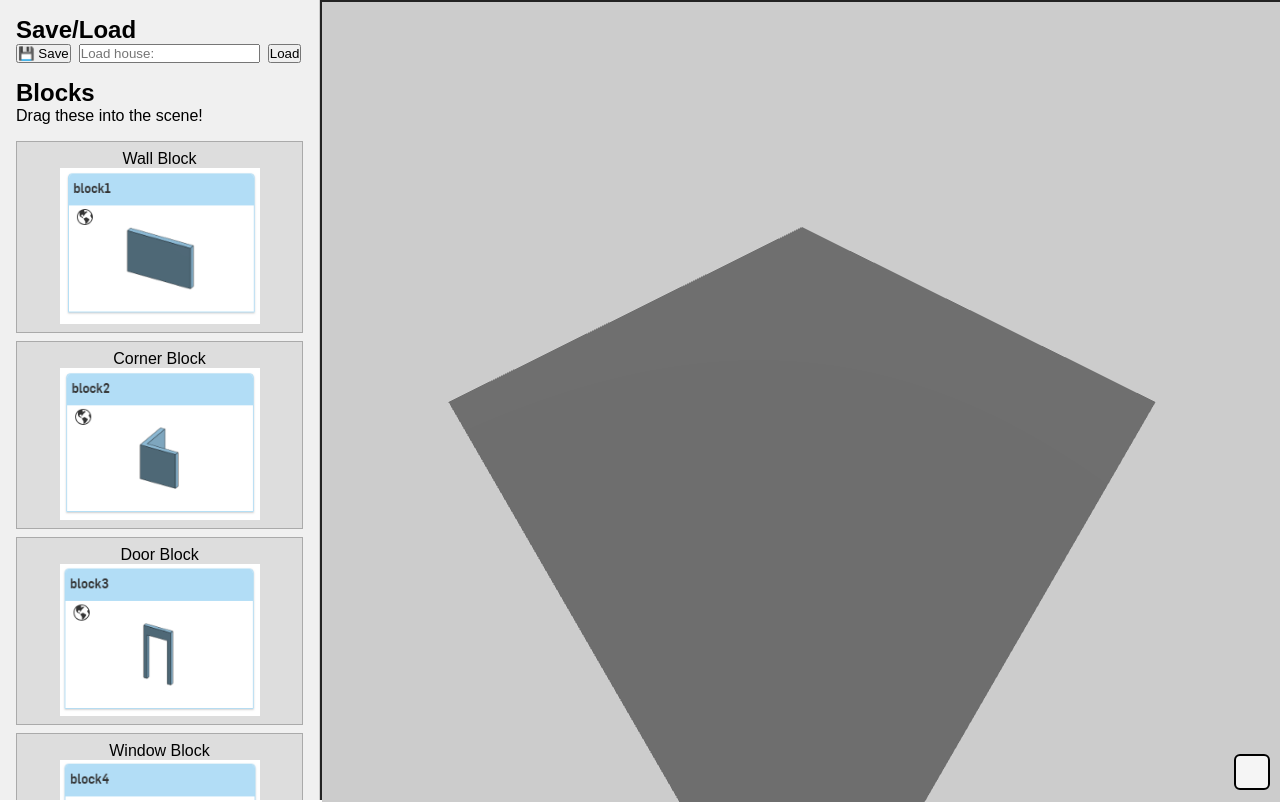
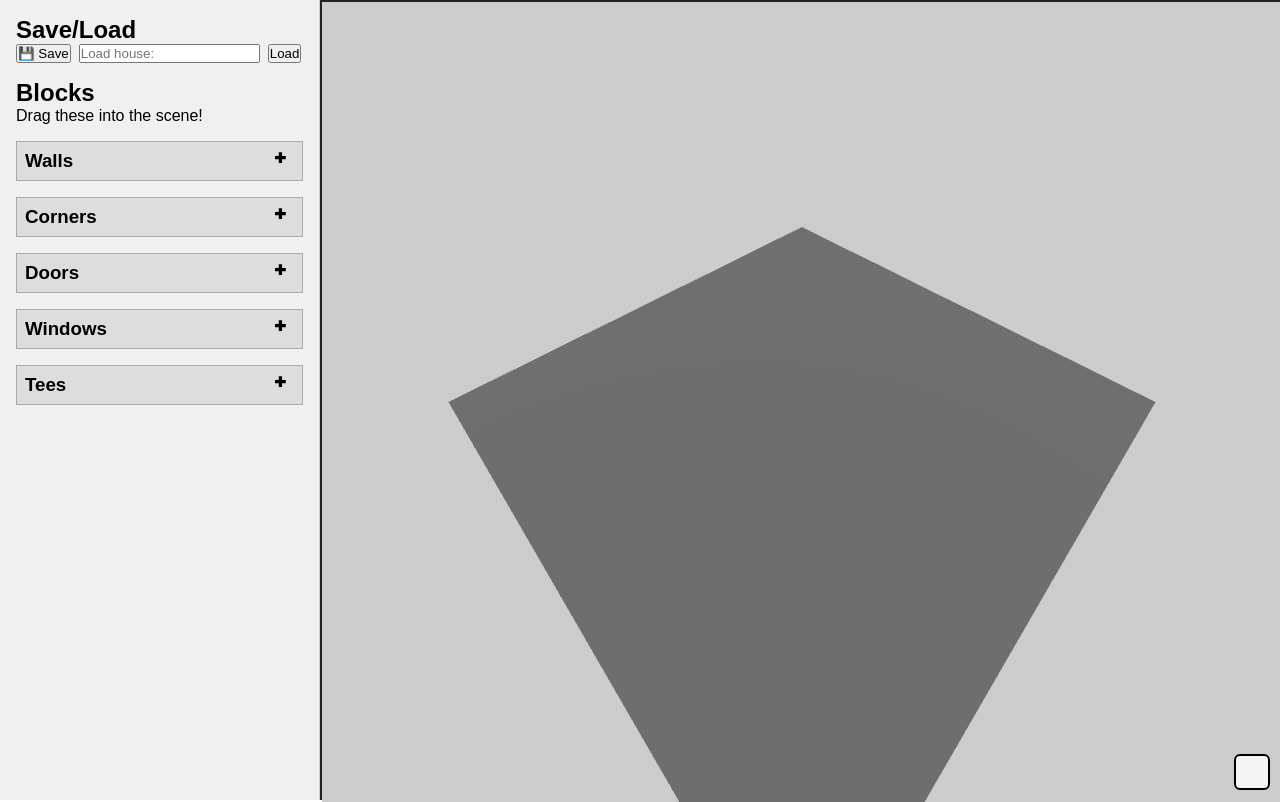
Before and after one commit to spoter368/block-builder, a website built with Vite: page index.html in a window 1280 px wide. Built offline with nearby package versions, Linux system fonts and the light colour scheme; animation ran at ten frames a second.

Commit message:
make collapsible sections

```diff
--- a/index.html
+++ b/index.html
@@ -7,8 +7,6 @@
   <meta name="viewport" content="width=device-width, initial-scale=1.0" />
   <link rel="stylesheet" href="/style.css" />
 </head>
-
-
 
 <body>
   <div id="app">
@@ -22,11 +20,11 @@
       </div>
 
       <h2>Blocks</h2>
-
       <div id="savePopup" class="popup">House copied to clipboard</div>
       <p>Drag these into the scene!</p>
-      <div class="block-list">
-      </div>
+
+      <!-- Container for all collapsible categories -->
+      <div id="categoryContainer"></div>
     </div>
 
     <!-- Right side 3D view -->
@@ -34,7 +32,7 @@
     <div class="cost-calculator" id="costCalculator"></div>
   </div>
 
-  <!-- Vite uses ES Modules; just reference main.js -->
+  <!-- Main script (ES module) -->
   <script type="module" src="/main.js"></script>
 </body>
 
--- a/main.js
+++ b/main.js
@@ -92,16 +92,68 @@ async function loadBlocks() {
   try {
     const res = await fetch('blocks.json');
     blocksData = await res.json();
-    createBlockList(blocksData);
+    createCategorySections(blocksData);
   } catch (err) {
     console.error('Failed to load blocks.json:', err);
   }
 }
 
-function createBlockList(blocks) {
-  const blockListDiv = document.querySelector('.block-list');
-  blockListDiv.innerHTML = '';
-  blocks.forEach(block => {
+/**
+ * Dynamically create collapsible sections for each category key,
+ * each collapsed by default, with a plus/minus indicator in CSS.
+ */
+function createCategorySections(blocksByCat) {
+  const container = document.getElementById('categoryContainer');
+  if (!container) {
+    console.warn('#categoryContainer not found in HTML!');
+    return;
+  }
+  container.innerHTML = '';
+
+  // For each category key (Walls, Corners, Doors, Windows, Tees, etc.)
+  Object.keys(blocksByCat).forEach(categoryName => {
+    // 1) A wrapper for the entire section
+    const sectionDiv = document.createElement('div');
+    sectionDiv.classList.add('collapsible-section');
+
+    // 2) The collapsible header
+    const header = document.createElement('h3');
+    header.classList.add('collapsible-header');
+    // We'll also add a "collapsible" class for the pseudo-element approach
+    header.classList.add('collapsible');
+    // Indicate it's collapsed by default
+    header.dataset.collapsed = 'true';
+
+    header.textContent = categoryName; // e.g. "Walls"
+
+    // Toggling logic on header click
+    header.addEventListener('click', () => {
+      const isCollapsed = header.dataset.collapsed === 'true';
+      if (isCollapsed) {
+        // Expand
+        contentDiv.style.display = 'block';
+        header.dataset.collapsed = 'false';
+        // If you want a separate .active class for the minus, do:
+        header.classList.add('active');
+      } else {
+        // Collapse
+        contentDiv.style.display = 'none';
+        header.dataset.collapsed = 'true';
+        header.classList.remove('active');
+      }
+    });
+
+    // 3) Collapsible content
+    const contentDiv = document.createElement('div');
+    contentDiv.classList.add('collapsible-content');
+    contentDiv.style.display = 'none'; // collapsed by default
+
+    // 4) Inside, a .block-list container
+    const blockListDiv = document.createElement('div');
+    blockListDiv.classList.add('block-list');
+
+    // Populate blockListDiv with each block in this category
+    blocksByCat[categoryName].forEach(block => {
       const itemDiv = document.createElement('div');
       itemDiv.classList.add('block-item');
       itemDiv.textContent = block.name;
@@ -112,6 +164,7 @@ function createBlockList(blocks) {
         itemDiv.appendChild(img);
       }
 
+      // drag & drop
       itemDiv.setAttribute('draggable', true);
       itemDiv.dataset.blockId = block.id;
       itemDiv.addEventListener('dragstart', (e) => {
@@ -119,6 +172,17 @@ function createBlockList(blocks) {
       });
 
       blockListDiv.appendChild(itemDiv);
+    });
+
+    // 5) Put block-list into contentDiv
+    contentDiv.appendChild(blockListDiv);
+
+    // 6) Put the header & content into sectionDiv
+    sectionDiv.appendChild(header);
+    sectionDiv.appendChild(contentDiv);
+
+    // 7) Add sectionDiv to #categoryContainer
+    container.appendChild(sectionDiv);
   });
 }
 
@@ -137,12 +201,23 @@ rightPane.addEventListener('drop', (e) => {
 
   const blockId = e.dataTransfer.getData('application/block-id');
   if (!blockId) return;
-  const blockData = blocksData.find(b => b.id === blockId);
-  if (!blockData) {
+
+  let foundBlock = null;
+  for (let categoryKey in blocksData) {
+    const arr = blocksData[categoryKey];
+    const matched = arr.find(b => b.id === blockId);
+    if (matched) {
+      foundBlock = matched;
+      break;
+    }
+  }
+
+  if (!foundBlock) {
     console.warn('Block not found in blocksData for ID:', blockId);
     return;
   }
-  createBlockInScene(blockData, e);
+
+  createBlockInScene(foundBlock, e);
 });
 
 function setBlockAndOutlineColors(block, color, outlineColor) {
--- a/public/blocks.json
+++ b/public/blocks.json
@@ -1,4 +1,5 @@
-[
+{
+  "Walls": [
     {
       "id": "block1",
       "name": "Wall Block",
@@ -59,7 +60,9 @@
         }
       ],
       "previewImage": "images/block1.png"
-  },
+    }
+  ],
+  "Corners": [
     {
       "id": "block2",
       "name": "Corner Block",
@@ -120,7 +123,9 @@
         }
       ],
       "previewImage": "images/block2.png"
-  },
+    }
+  ],
+  "Doors": [
     {
       "id": "block3",
       "name": "Door Block",
@@ -181,7 +186,9 @@
         }
       ],
       "previewImage": "images/block3.png"
-  },
+    }
+  ],
+  "Windows": [
     {
       "id": "block4",
       "name": "Window Block",
@@ -242,7 +249,9 @@
         }
       ],
       "previewImage": "images/block4.png"
-  },
+    }
+  ],
+  "Tees": [
     {
       "id": "block5",
       "name": "Tee Block",
@@ -318,3 +327,4 @@
       "previewImage": "images/block5.png"
     }
   ]
+}
--- a/style.css
+++ b/style.css
@@ -111,3 +111,46 @@ body {
   margin-bottom: 1rem;
   /* spacing below row */
 }
+
+/* Optional styling for collapsible sections */
+.collapsible-section {
+  margin-top: 1rem;
+}
+
+
+.collapsible-header:hover {
+  background-color: #ccc;
+}
+
+.collapsible-content {
+  padding: 0.5rem;
+  background-color: #eee;
+  border: 1px solid #aaa;
+  border-top: none;
+  display: none;
+  /* collapsed by default */
+}
+
+.collapsible-header {
+  cursor: pointer;
+  background-color: #ddd;
+  margin: 0;
+  padding: 0.5rem;
+  border: 1px solid #aaa;
+  user-select: none;
+  position: relative;
+}
+
+/* The plus sign by default. \02795 is a heavy plus icon. */
+.collapsible:after {
+  content: '\0271A';
+  color: #000;
+  font-size: 14px;
+  float: right;
+  margin-right: 8px;
+}
+
+/* If expanded => minus. \2796 is the heavy minus icon. */
+.collapsible.active:after {
+  content: '▬';
+}
```
Lines whose indentation alone changed are shown as unchanged.
